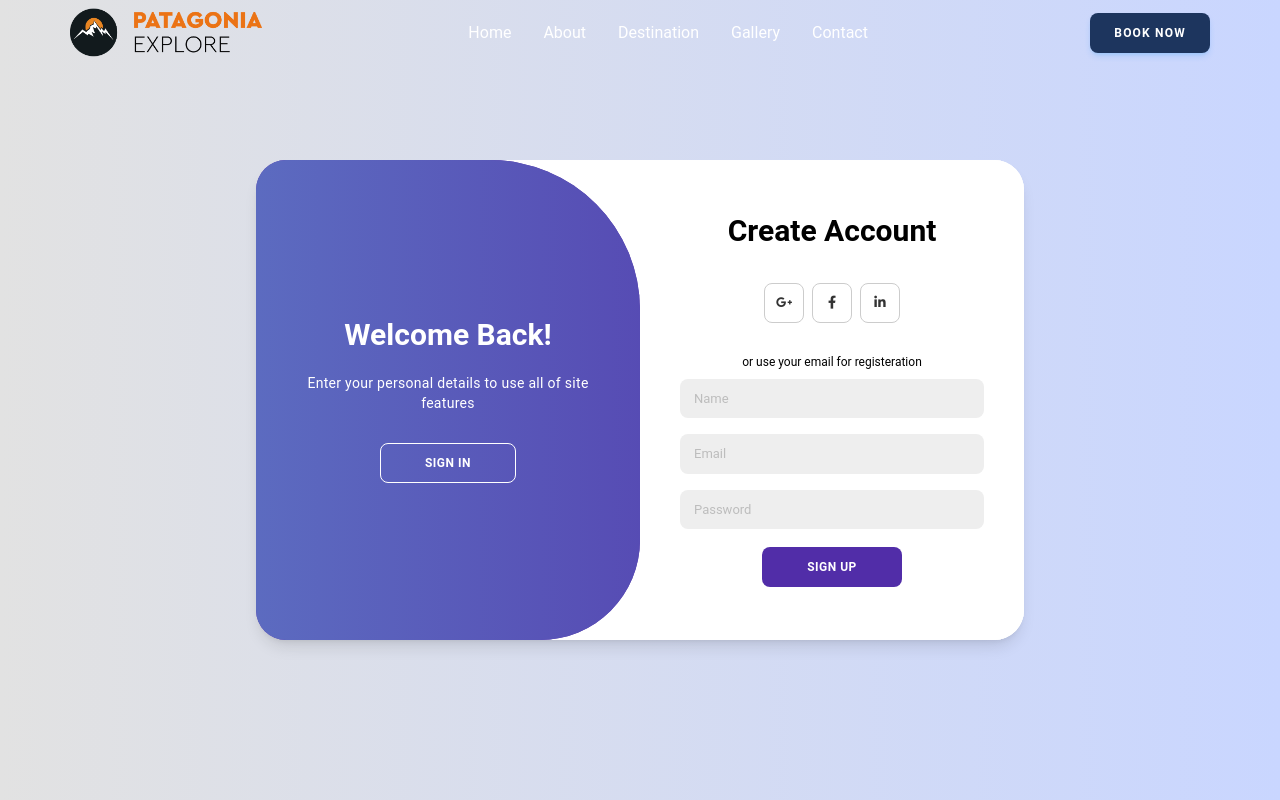
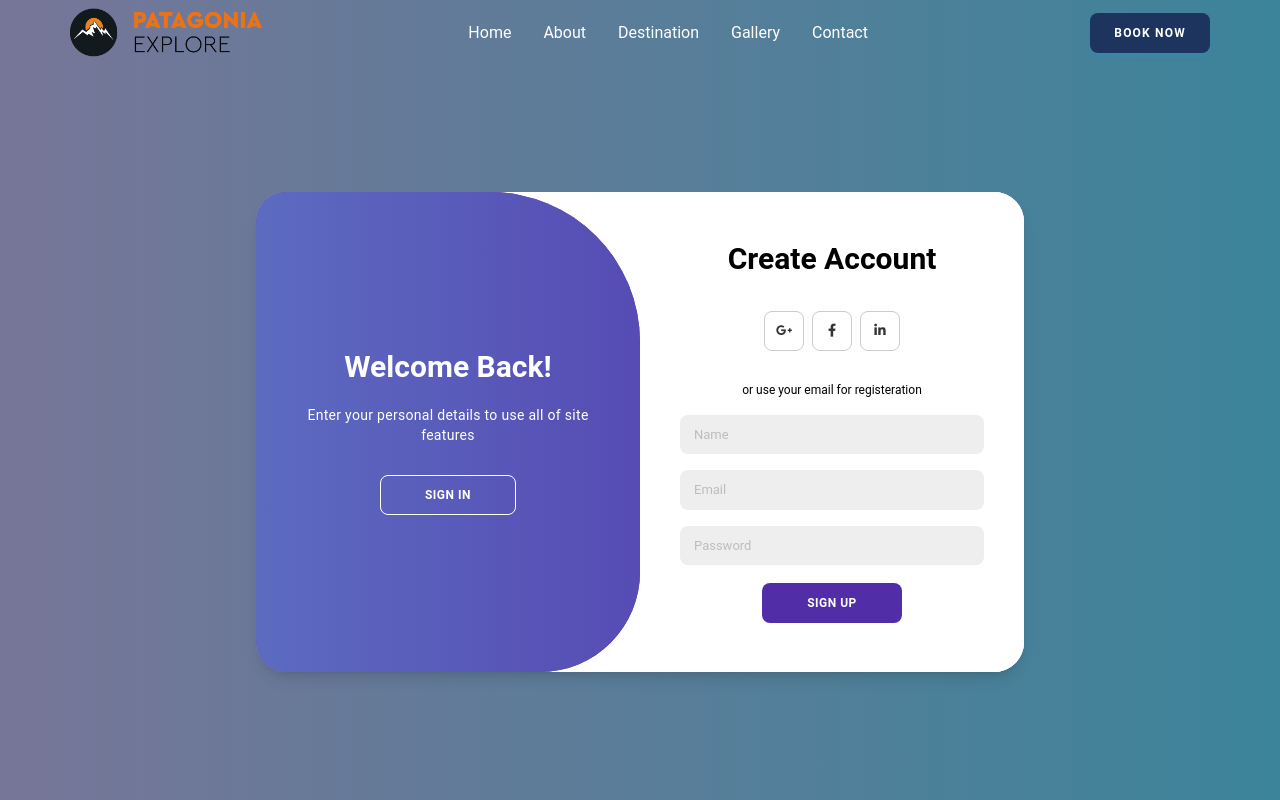
Before and after one commit to Md-TarikulIslam/travel, a React (Vite) app: page /login in a window 1280 px wide. Both pictures are taken after a click on the button "SIGN UP". Shown: the top 800 px of the page. Built offline with nearby package versions, Linux system fonts and the light colour scheme.

Commit message:
commited

```diff
--- a/src/pages/LoginPage.jsx
+++ b/src/pages/LoginPage.jsx
@@ -9,8 +9,8 @@ const LoginPage = () => {
      setIsContainerActive(false);
   };
   return (
-    <section className="flex justify-center items-center h-[100vh] bg-gradient-to-r from-[#e2e2e2] to-[#c9d6ff]">
-      <div className={`container bg-white rounded-[30px] shadow-lg relative overflow-hidden w-[768px] max-w-full min-h-[480px] mx-4 ${isContainerActive ? 'active' : ''} `}>
+    <section className="flex justify-center items-center h-[100vh] bg-gradient-to-r from-[#777698] to-[#3c849a]">
+      <div className={`container bg-white rounded-[30px] mt-16 shadow-lg relative overflow-hidden w-[768px] max-w-full min-h-[480px] mx-4 ${isContainerActive ? 'active' : ''} `}>
         <div className="absolute top-0 h-full transition-all duration-500 right-[100%] sm-right-0 sm:left-0 sm:w-[50%] w-[100%] opacity-0 z-[1] form-container  sign-up">
           <form className="bg-white flex items-center justify-center flex-col sm:px-10 px-5 h-full">
             <h1 className="text-3xl font-semibold">Create Account</h1>
@@ -23,11 +23,11 @@ const LoginPage = () => {
                 <i className="fa-brands fa-facebook-f"></i>
               </a>
 
-              <a href="#" className="text-[#333] text-[13px] mt-3.5 mb-2.5 border border-[#ccc] rounded-[20%] inline-flex justify-center items-center mx-1 w-10 h-10">
+              <a href="#" className="text-[#333] text-[13px] mt-3.5 border border-[#ccc] rounded-[20%] inline-flex justify-center items-center mx-1 w-10 h-10">
                 <i className="fa-brands fa-linkedin-in"></i>
               </a>
             </div>
-            <span className="text-[12px]">or use your email for registeration</span>
+            <span className="text-[12px] mb-2">or use your email for registeration</span>
             <input className='bg-[#eee] border-none my-2 py-2.5 px-3.5 text-[13px] rounded-lg w-full outline-none' type="text" placeholder="Name" />
             <input className='bg-[#eee] border-none my-2 py-2.5 px-3.5 text-[13px] rounded-lg w-full outline-none' type="email" placeholder="Email" />
             <input className='bg-[#eee] border-none my-2 py-2.5 px-3.5 text-[13px] rounded-lg w-full outline-none' type="password" placeholder="Password" />
@@ -46,11 +46,11 @@ const LoginPage = () => {
                 <i className="fa-brands fa-facebook-f"></i>
               </a>
 
-              <a href="#" className="text-[#333] text-[13px] mt-3.5 mb-2.5 border border-[#ccc] rounded-[20%] inline-flex justify-center items-center mx-1 w-10 h-10">
+              <a href="#" className="text-[#333] text-[13px] mt-3.5 border border-[#ccc] rounded-[20%] inline-flex justify-center items-center mx-1 w-10 h-10">
                 <i className="fa-brands fa-linkedin-in"></i>
               </a>
             </div>
-            <span className="text-[12px]">or use your email password</span>
+            <span className="text-[12px] mb-2">or use your email password</span>
             <input className='bg-[#eee] border-none my-2 py-2.5 px-3.5 text-[13px] rounded-lg w-full outline-none' type="email" placeholder="Email" />
             <input className='bg-[#eee] border-none my-2 py-2.5 px-3.5 text-[13px] rounded-lg w-full outline-none' type="password" placeholder="Password" />
             <p>Forget Your Password? <a href="#" className="text-blue-500">Reset</a></p>
```
